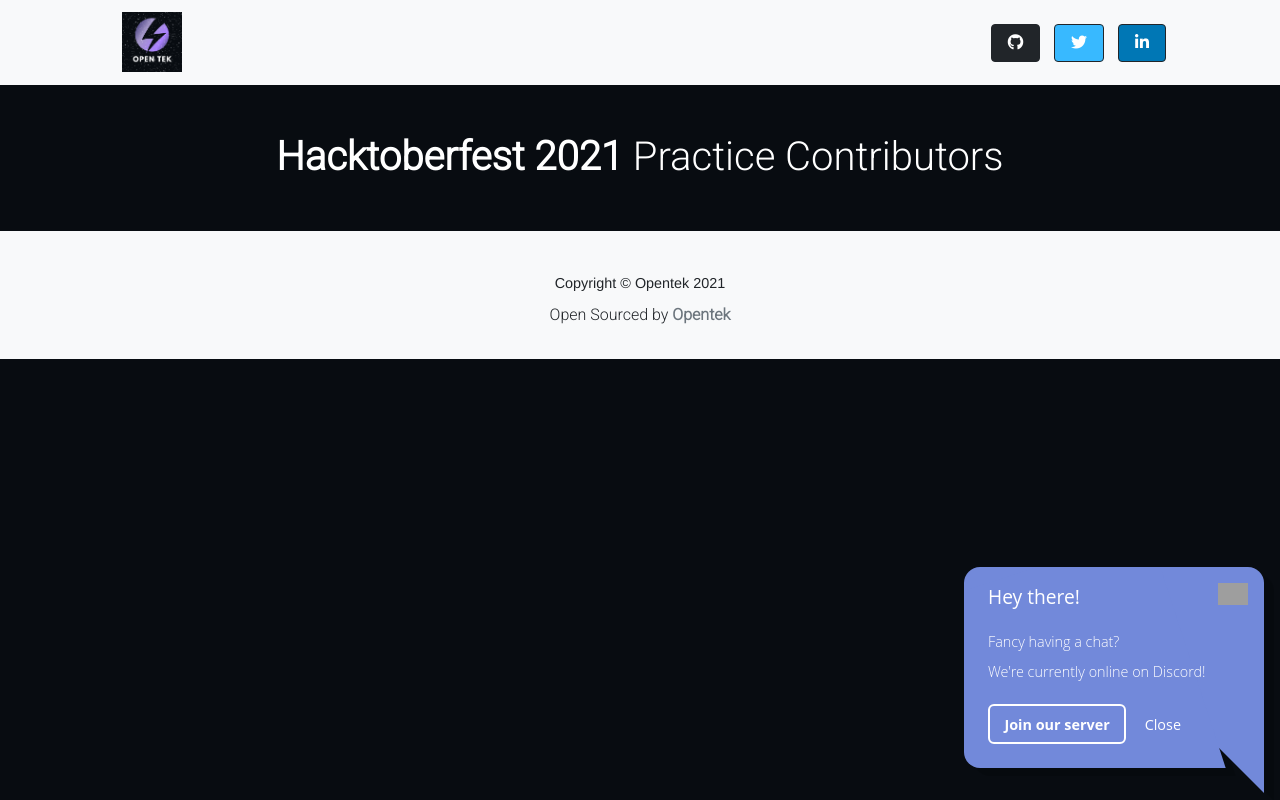
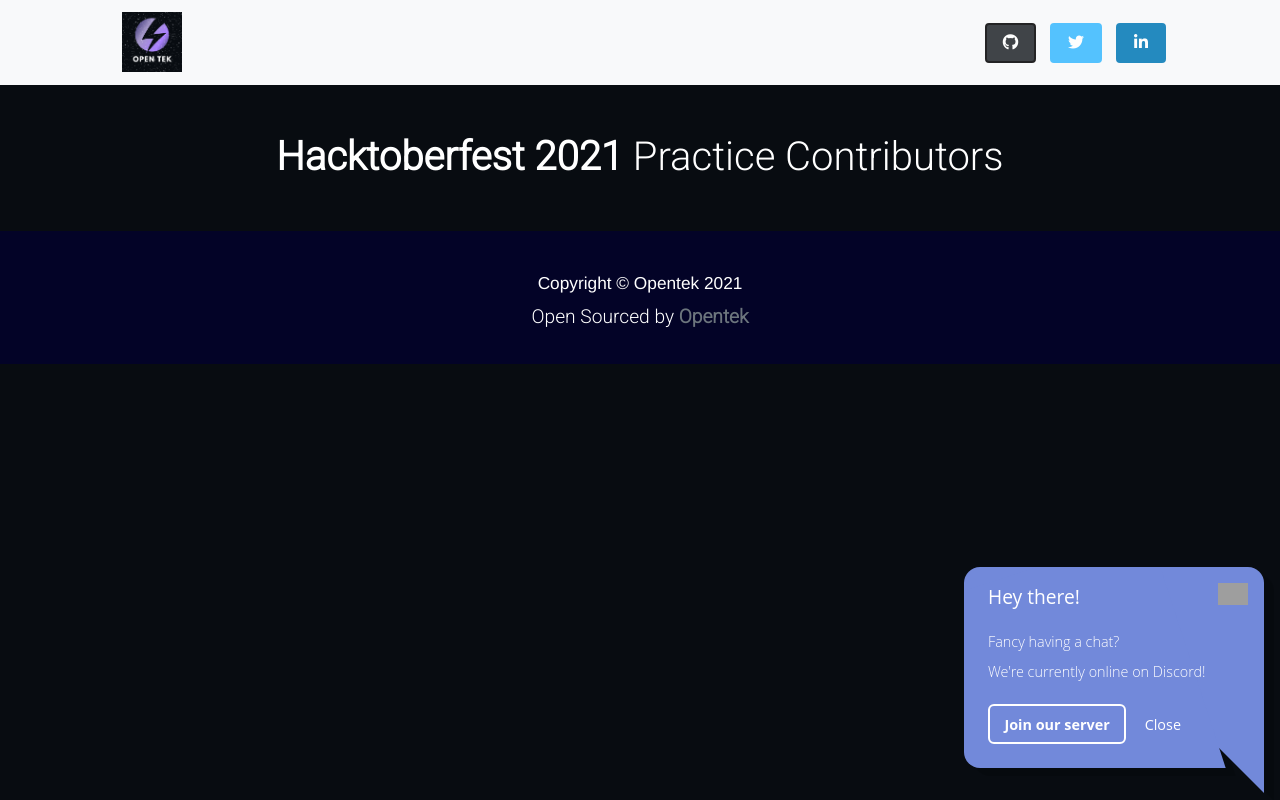
Before and after one commit to Opentek-Org/hacktoberfest-practice-add-yourself, a plain HTML site: page index.html in a window 1280 px wide. Drawn offline with nearby package versions, Linux system fonts and the light colour scheme; no server answers; grey boxes are pictures that could not be loaded.

Commit message:
Footer improved and added some hover effect (#49)

```diff
--- a/index.html
+++ b/index.html
@@ -39,15 +39,15 @@
                 <ul class="navbar-nav me-auto mb-2 mb-lg-0">
 
                 </ul>
-                <ul class="mb-2 mb-lg-0">
-                    <a class="btn btn-dark px-3" style="margin-right: 10px;"
+                <ul class="social-media mb-2 mb-lg-0">
+                    <a class="btn btn-dark px-3" style="margin-right: 10px; border: 2px solid #000;"
                         href="https://github.com/Opentek-Org/hacktoberfest-practice-add-yourself" target="_blank"
                         role="button"><i class="fab fa-github"></i></a>
-                    <a class="btn btn-dark px-3" style="margin-right: 10px;background-color: #38b9ff;"
+                    <a class="btn btn-dark px-3" style="margin-right: 10px;background-color: #38b9ff;  border: 2px solid #38b9ff;"
                         href="https://twitter.com/opentekorg" target="_blank"
                         role="button" ><i class="fab fa-twitter"></i></a>
                     <a class="btn btn-dark px-3" href="https://www.linkedin.com/company/opentekorg/" target="_blank"
-                        style="background-color: #0077b5;" role="button"><i class="fab fa-linkedin-in"></i></a>
+                        style="background-color: #0077b5; border: 2px solid #0077b5;"  role="button"><i class="fab fa-linkedin-in"></i></a>
                 </ul>
                 <ul>
 
@@ -62,14 +62,14 @@
     </div>
 
 
-    <footer class="bg-light text-dark mt-5">
+    <footer class="mt-5">
         <div class="container">
             <div class="text-center">
-                <span class="copyright quick-links text-dark">Copyright &copy; Opentek
+                <span class="copyright quick-links">Copyright &copy; Opentek
                     <script>document.write(new Date().getFullYear())</script>
                 </span>
                 <br>
-                Open Sourced by <a style="text-decoration: none;" href="https://github.com/Opentek-Org"
+                Open Sourced by <a class="foot" href="https://github.com/Opentek-Org"
                 target="_blank" rel="noopener noreferrer">Opentek</a>
             </div>
             <!-- <div class="row text-center text-dark">
--- a/style.css
+++ b/style.css
@@ -82,6 +82,18 @@ section {
   font-size: 28px;
   z-index: 2;
 }
+
+.social-media a{
+  opacity: 0.85;
+  border-radius: 4px;
+}
+.social-media a:hover{
+  opacity: 1;
+  border-radius: 6px;
+  transition: all 0.3s ease-in-out;
+}
+
+
 
 
 .option {
@@ -369,3 +381,19 @@ footer .quick-links {
   top: 1em;
   height: 1.4em;
 }
+
+footer{
+  background-color: #030327;
+  color: white;
+  font-size: 1.2rem;
+}
+
+.foot{
+  text-decoration: none;
+}
+
+.foot:hover{
+  color: white;
+  text-decoration:underline;
+
+}
```
Also changed, not shown: 1 other file.
